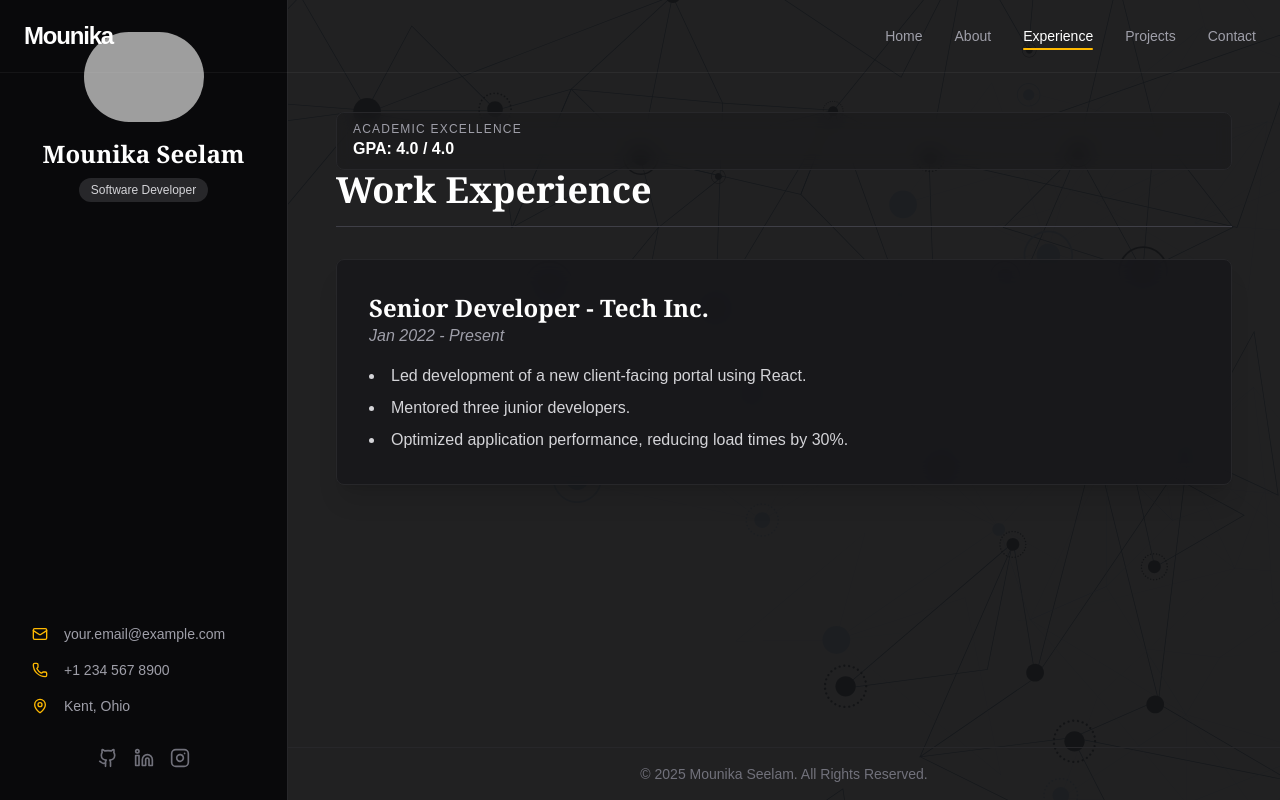
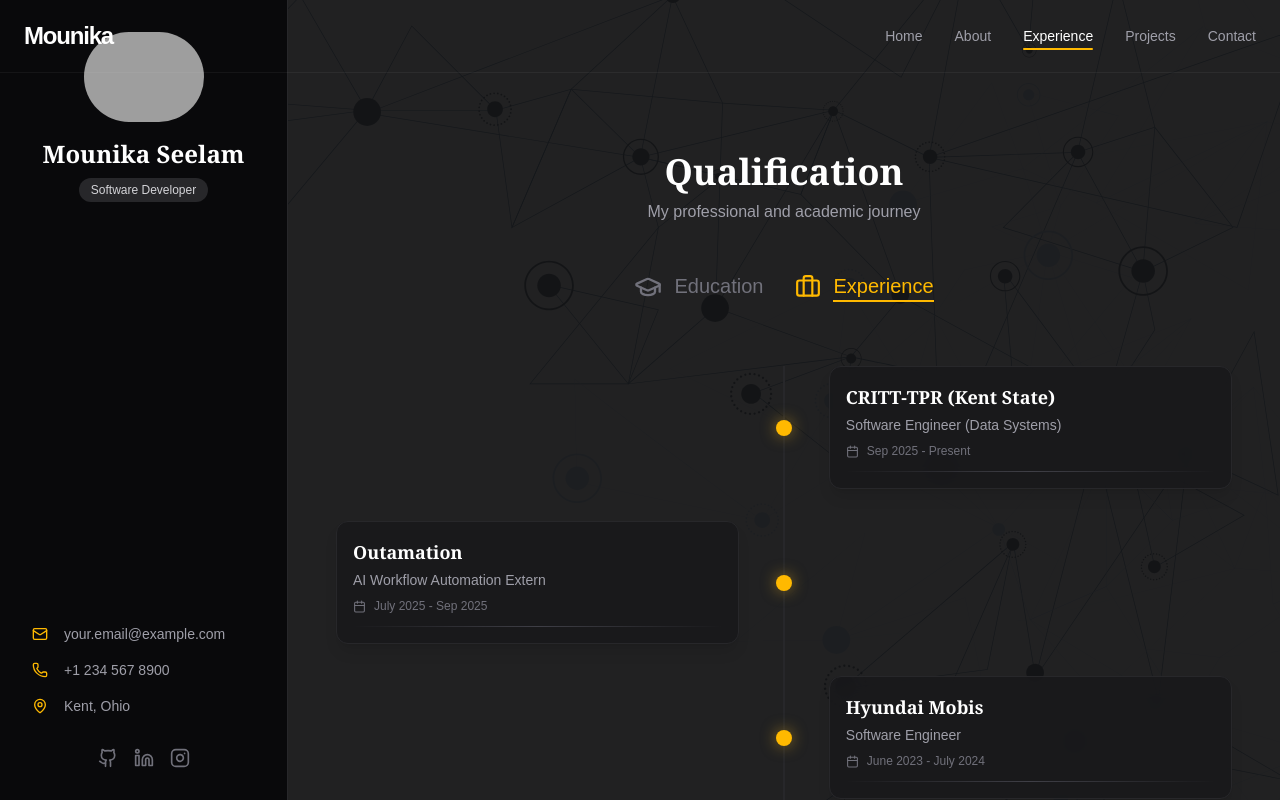
Before and after one commit to MouniReddy21/portfolio, a Next.js app in the folder portfolio-app/: page /experience in a window 1280 px wide. Shown: the top 800 px of the page. Built offline with nearby package versions, Linux system fonts and the light colour scheme; grey boxes are pictures that could not be loaded.

Commit message:
experience

```diff
--- a/portfolio-app/app/experience/page.tsx
+++ b/portfolio-app/app/experience/page.tsx
@@ -1,49 +1,220 @@
-// app/experience/page.tsx
+// // app/experience/page.tsx
+// import Image from 'next/image';
+
+// export default function ExperiencePage() {
+//   return (
+//     <div className="relative min-h-full w-full">
+
+//       {/* BACKGROUND IMAGE CONTAINER */}
+//       <div className="fixed inset-0 -z-10">
+//         <Image
+//           src="/pages-bg.svg" // Replace with your specific background filename if different
+//           alt="Experience Background"
+//           fill
+//           priority
+//           className="object-cover"
+//         />
+//         <div className="absolute inset-0 bg-zinc-950/90" />
+//       </div>
+//       {/* Academic Credential Badge */}
+//             <div className="bg-zinc-900/50 border border-zinc-800 px-4 py-2 rounded-lg backdrop-blur-sm">
+//               <span className="text-zinc-400 text-xs uppercase tracking-widest block">Academic Excellence</span>
+//               <span className="text-white font-bold">GPA: 4.0 / 4.0</span>
+//             </div>
+//       {/* PAGE CONTENT CONTAINER */}
+//       <div className="relative z-10 max-w-4xl">
+//         <h1 className="text-4xl font-bold text-white mb-8 border-b border-zinc-700 pb-4">
+//           Work Experience
+//         </h1>
+
+//         <div className="space-y-8">
+//           {/* EXPERIENCE CARD */}
+//           <div className="bg-zinc-900/90 p-8 rounded-lg border border-zinc-800 backdrop-blur-md shadow-xl">
+//             <h3 className="text-2xl font-semibold text-white">
+//               Senior Developer - Tech Inc.
+//             </h3>
+//             <p className="text-md text-zinc-400 italic">Jan 2022 - Present</p>
+
+//             <ul className="list-disc list-inside mt-4 text-zinc-300 space-y-2">
+//               <li>Led development of a new client-facing portal using React.</li>
+//               <li>Mentored three junior developers.</li>
+//               <li>Optimized application performance, reducing load times by 30%.</li>
+//             </ul>
+//           </div>
+
+//           {/* will add more experience cards here using the same div structure */}
+//         </div>
+//       </div>
+//     </div>
+//   );
+// }
+
+
+'use client';
+
+import { useState } from 'react';
 import Image from 'next/image';
+import { GraduationCap, Briefcase, Calendar } from 'lucide-react';
 
-export default function ExperiencePage() {
+// Data from your resumes
+const educationData = [
+  {
+    institution: "Kent State University",
+    degree: "Master of Science, Computer Science",
+    period: "August 2024 - May 2026",
+    details: "GPA: 4.0/4.0. Focus on Distributed Systems, AI/ML Infrastructure, and Data Security.",
+  },
+  {
+    institution: "Vasavi College of Engineering",
+    degree: "Bachelor of Engineering, ECE",
+    period: "August 2019 - May 2023",
+    details: "GPA: 8.65/10.0. Core focus on Data Structures, OS, and Computer Networks.",
+  }
+];
+
+const experienceData = [
+  {
+    company: "CRITT-TPR (Kent State)",
+    role: "Software Engineer (Data Systems)",
+    period: "Sep 2025 - Present",
+    desc: "Architecting production-grade data platforms and ETL pipelines for terabyte-scale datasets.",
+  },
+  {
+    company: "Outamation",
+    role: "AI Workflow Automation Extern",
+    period: "July 2025 - Sep 2025",
+    desc: "Engineered RAG pipelines on AWS, scaling document ingestion to 10k+ daily requests.",
+  },
+  {
+    company: "Hyundai Mobis",
+    role: "Software Engineer",
+    period: "June 2023 - July 2024",
+    desc: "Developed high-performance C++ systems processing 10k+ events/sec with 99.99% reliability.",
+  },
+  {
+    company: "Amazon",
+    role: "Software Dev Engineer Intern",
+    period: "Jan 2023 - June 2023",
+    desc: "Migrated monolithic backends to Java/AWS Microservices, handling 5M+ daily transactions.",
+  }
+];
+
+export default function QualificationPage() {
+  const [activeTab, setActiveTab] = useState<'experience' | 'education'>('experience');
+
   return (
     <div className="relative min-h-full w-full">
-
       {/* BACKGROUND IMAGE CONTAINER */}
       <div className="fixed inset-0 -z-10">
-        <Image
-          src="/pages-bg.svg" // Replace with your specific background filename if different
-          alt="Experience Background"
-          fill
-          priority
-          className="object-cover"
-        />
+        <Image src="/pages-bg.svg" alt="Background" fill priority className="object-cover" />
         <div className="absolute inset-0 bg-zinc-950/90" />
       </div>
-      {/* Academic Credential Badge */}
-            <div className="bg-zinc-900/50 border border-zinc-800 px-4 py-2 rounded-lg backdrop-blur-sm">
-              <span className="text-zinc-400 text-xs uppercase tracking-widest block">Academic Excellence</span>
-              <span className="text-white font-bold">GPA: 4.0 / 4.0</span>
+
+      <div className="relative z-10 max-w-4xl mx-auto pb-20 pt-10">
+        {/* HEADER SECTION */}
+        <div className="text-center mb-12">
+          <h1 className="text-4xl font-bold text-white mb-2">Qualification</h1>
+          <p className="text-zinc-400">My professional and academic journey</p>
+        </div>
+
+        {/* TOGGLE TABS */}
+        <div className="flex justify-center gap-8 mb-16">
+          <button
+            onClick={() => setActiveTab('education')}
+            className={`flex items-center gap-3 text-xl font-medium transition-all ${activeTab === 'education' ? 'text-amber-400' : 'text-zinc-500 hover:text-zinc-300'}`}
+          >
+            <GraduationCap size={28} />
+            <div className="text-left">
+              <span>Education</span>
+              <div className={`h-0.5 w-full bg-amber-400 transition-transform duration-300 ${activeTab === 'education' ? 'scale-x-100' : 'scale-x-0'}`} />
             </div>
-      {/* PAGE CONTENT CONTAINER */}
-      <div className="relative z-10 max-w-4xl">
-        <h1 className="text-4xl font-bold text-white mb-8 border-b border-zinc-700 pb-4">
-          Work Experience
-        </h1>
+          </button>
 
-        <div className="space-y-8">
-          {/* EXPERIENCE CARD */}
-          <div className="bg-zinc-900/90 p-8 rounded-lg border border-zinc-800 backdrop-blur-md shadow-xl">
-            <h3 className="text-2xl font-semibold text-white">
-              Senior Developer - Tech Inc.
-            </h3>
-            <p className="text-md text-zinc-400 italic">Jan 2022 - Present</p>
+          <button
+            onClick={() => setActiveTab('experience')}
+            className={`flex items-center gap-3 text-xl font-medium transition-all ${activeTab === 'experience' ? 'text-amber-400' : 'text-zinc-500 hover:text-zinc-300'}`}
+          >
+            <Briefcase size={26} />
+            <div className="text-left">
+              <span>Experience</span>
+              <div className={`h-0.5 w-full bg-amber-400 transition-transform duration-300 ${activeTab === 'experience' ? 'scale-x-100' : 'scale-x-0'}`} />
+            </div>
+          </button>
+        </div>
 
-            <ul className="list-disc list-inside mt-4 text-zinc-300 space-y-2">
-              <li>Led development of a new client-facing portal using React.</li>
-              <li>Mentored three junior developers.</li>
-              <li>Optimized application performance, reducing load times by 30%.</li>
-            </ul>
+        {/* TIMELINE SECTION */}
+        <div className="relative">
+          {/* Vertical Center Line */}
+          <div className="absolute left-1/2 transform -translate-x-1/2 w-0.5 h-full bg-zinc-800" />
+
+          <div className="space-y-8">
+            {(activeTab === 'education' ? educationData : experienceData).map((item, idx) => (
+              <div key={idx} className={`relative flex items-center justify-between w-full ${idx % 2 === 0 ? 'flex-row-reverse' : ''}`}>
+
+                {/* Content Side */}
+                <div className="w-[45%] group">
+                  <div className="bg-zinc-900/80 p-4 rounded-xl border border-zinc-800 backdrop-blur-md shadow-lg transition-all hover:border-amber-400/30 group-hover:-translate-y-1">
+                    <h3 className="text-lg font-semibold text-white group-hover:text-amber-400 transition-colors">
+                      {'institution' in item ? item.institution : item.company}
+                    </h3>
+
+                    <p className="text-zinc-400 text-sm mt-1">
+                      {'degree' in item ? item.degree : item.role}
+                    </p>
+
+                    <div className="flex items-center gap-2 text-zinc-500 text-xs mt-2">
+                      <Calendar size={13} />
+                      <span>{item.period}</span>
+                    </div>
+
+                    <div className="mt-3 h-px bg-gradient-to-r from-transparent via-zinc-700 to-transparent" />
+
+                    {/* Expandable description */}
+                    <div
+                      className="
+                        overflow-hidden
+                        max-h-0
+                        opacity-0
+                        transition-all
+                        duration-500
+                        ease-out
+                        group-hover:max-h-32
+                        group-hover:opacity-100
+                        md:group-hover:mt-3
+                        max-md:max-h-none
+                        max-md:opacity-100
+                        max-md:mt-3
+                      "
+                    >
+                      <p className="text-zinc-400 text-sm leading-relaxed">
+                        {'details' in item ? item.details : item.desc}
+                      </p>
+                    </div>
+                  </div>
+                </div>
+
+                {/* Timeline Dot */}
+                <div className="absolute left-1/2 transform -translate-x-1/2 w-4 h-4 rounded-full bg-amber-400 shadow-[0_0_15px_rgba(251,191,36,0.5)] z-20" />
+
+                {/* Empty Side (For Spacing) */}
+                <div className="w-[45%]" />
+              </div>
+            ))}
           </div>
+        </div>
 
-          {/* will add more experience cards here using the same div structure */}
-        </div>
+        {/* Academic Credential Badge (Appears below education) */}
+        {activeTab === 'education' && (
+          <div className="mt-16 flex justify-center">
+            <div className="bg-zinc-900/50 border border-zinc-800 px-6 py-3 rounded-xl backdrop-blur-sm flex items-center gap-4">
+              <div className="w-2 h-2 rounded-full bg-amber-400 animate-pulse" />
+              <div>
+                <span className="text-zinc-400 text-xs uppercase tracking-widest block font-bold">Academic Excellence</span>
+                <span className="text-white font-bold text-lg">Current GPA: 4.0 / 4.0</span>
+              </div>
+            </div>
+          </div>
+        )}
       </div>
     </div>
   );
--- a/portfolio-app/app/projects/page.tsx
+++ b/portfolio-app/app/projects/page.tsx
@@ -89,7 +89,7 @@
 
 import Image from 'next/image';
 import Link from 'next/link';
-import { ArrowRight, ShieldCheck, AlertCircle, Dna, ScanFace, Activity, Terminal, BarChart3, PenSquare } from 'lucide-react';
+import { ShieldCheck, AlertCircle, Dna, ScanFace, Activity, Terminal, BarChart3, PenSquare } from 'lucide-react';
 
 const myProjects = [
   {
@@ -103,6 +103,8 @@ const myProjects = [
   {
     name: 'ScamGuard: Fraud Detection',
     description: 'Engineered a production ML service achieving 98.6% accuracy in detecting job fraud across 29K+ records. Deployed via CI/CD with sub-second inference latency.',
+    details:
+    'Trained XGBoost and Logistic Regression models on 29K+ records. Built feature pipelines, tuned hyperparameters, and deployed via CI/CD with sub-second inference latency.',
     image: '/projects/scamguard.png',
     tags: ['ML', 'Flask', 'React', 'CI/CD'],
     link: '#',
@@ -179,7 +181,7 @@ export default function ProjectsPage() {
       {/* PAGE CONTENT CONTAINER */}
       <div className="relative z-10 max-w-6xl space-y-8 p-8 md:p-0 mx-auto pb-20">
         <div className="flex flex-col gap-2">
-          <h1 className="text-4xl font-bold text-white">Technical Projects</h1>
+          <h1 className="text-4xl font-bold text-white">Projects</h1>
           <div className="w-24 h-1 bg-amber-400 rounded-full mb-4"></div>
           <p className="text-zinc-400 max-w-2xl">
             A showcase of my work in Distributed Systems, Security, and Machine Learning, focused on scalability, reliability, and precision.
@@ -212,9 +214,24 @@ export default function ProjectsPage() {
                   {project.name}
                 </h3>
 
-                <p className="text-sm text-zinc-400 leading-relaxed line-clamp-3">
-                  {project.description}
-                </p>
+                {/* Description with smooth expand on hover */}
+                <div
+                  className="
+                    overflow-hidden
+                    max-h-14
+                    opacity-90
+                    transition-all
+                    duration-500
+                    ease-in-out
+                    group-hover:max-h-40
+                    group-hover:opacity-100
+                    max-md:max-h-none
+                  "
+                >
+                  <p className="text-sm text-zinc-400 leading-relaxed">
+                    {project.description}
+                  </p>
+                </div>
 
                 <div className="flex flex-wrap gap-2 pt-2">
                   {project.tags.map((tag) => (
```
